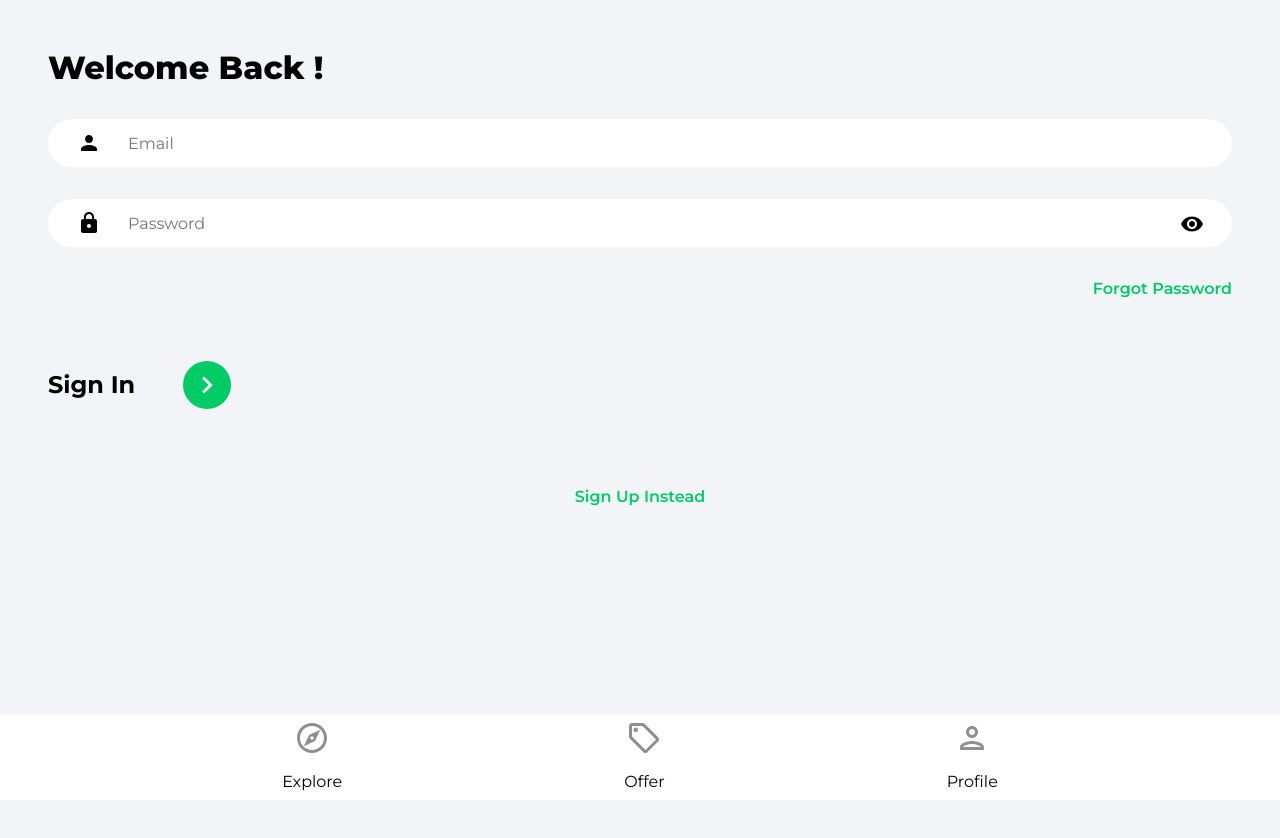
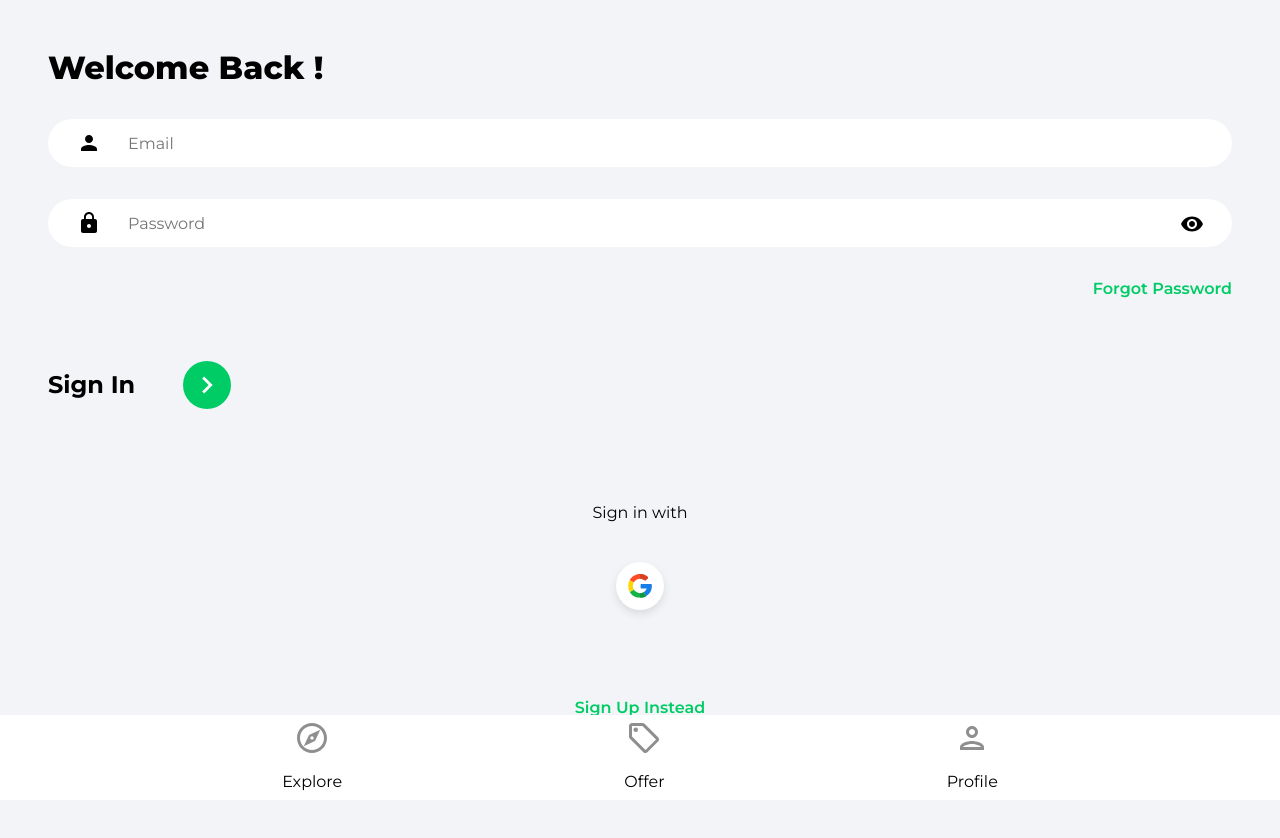
Before and after one commit to Rqmba/house-marketplace, a React (Create React App) app: page /sign-in in a window 1280 px wide. Shown: the top 838 px of the page. Before the commit the page ends 800 px from the top, so only its background shows below. Built offline with nearby package versions, Linux system fonts and the light colour scheme.

Commit message:
implement Google OAuth functionality

```diff
--- /dev/null
+++ b/src/components/OAuth.jsx
@@ -0,0 +1,47 @@
+import { useLocation, useNavigate } from "react-router-dom"
+import { getAuth, signInWithPopup, GoogleAuthProvider } from "firebase/auth"
+import { doc, setDoc, getDoc, serverTimestamp } from "firebase/firestore"
+import {db} from '../firebase.config'
+import { toast } from "react-toastify"
+import googleIcon from '../assets/svg/googleIcon.svg'
+
+function OAuth() {
+    const navigate = useNavigate()
+    const location = useLocation()
+
+    const onGoogleClick = async () => {
+        try {
+            const auth = getAuth()
+            const provider = new GoogleAuthProvider()
+            const result = await signInWithPopup(auth, provider)
+            const user = result.user
+
+            // Check for user
+            const docRef = doc(db, 'users', user.uid)
+            const docSnap = await getDoc(docRef)
+
+            // If user, doesn't exit, create user
+            if(!docSnap.exists()) {
+                await setDoc(doc(db, 'users', user.uid), {
+                    name: user.displayName,
+                    email: user.email,
+                    timestamp: serverTimestamp()
+                })
+            }
+            navigate('/')
+        } catch (error) {
+            toast.error('Could not authorize with Google')
+        }
+    }
+
+  return (
+    <div className="socialLogin">
+        <p>Sign {location.pathname === "/sign-up" ? "up" : "in"} with</p>
+        <button className="socialIconDiv" onClick={onGoogleClick}>
+            <img className="socialIconImg" src={googleIcon} alt="google" />
+        </button>
+    </div>
+  )
+}
+
+export default OAuth
--- a/src/pages/SignIn.jsx
+++ b/src/pages/SignIn.jsx
@@ -4,6 +4,7 @@
 import { getAuth, signInWithEmailAndPassword } from "firebase/auth"
 import {ReactComponent as ArrowRightIcon} from '../assets/svg/keyboardArrowRightIcon.svg'
 import visibilityIcon from '../assets/svg/visibilityIcon.svg'
+import OAuth from "../components/OAuth"
 
 function SignIn() {
   const [showPassword, setShowPassword] = useState(false)
@@ -95,7 +96,7 @@
             </div>
           </form>
 
-          {/* Google 0Auth */}
+          <OAuth />
 
           <Link to='/sign-up' className="registerLink">
             Sign Up Instead
--- a/src/pages/SignUp.jsx
+++ b/src/pages/SignUp.jsx
@@ -6,6 +6,7 @@
 import { db } from '../firebase.config'
 import {ReactComponent as ArrowRightIcon} from '../assets/svg/keyboardArrowRightIcon.svg'
 import visibilityIcon from '../assets/svg/visibilityIcon.svg'
+import OAuth from "../components/OAuth"
 
 function SignUp() {
   const [showPassword, setShowPassword] = useState(false)
@@ -108,7 +109,7 @@
            </div>
         </form>
 
-        {/* Google OAuth */}
+        <OAuth />
 
         <Link to='/sign-in' className="registerLink">Sign In Instead</Link>
       </div>
```
